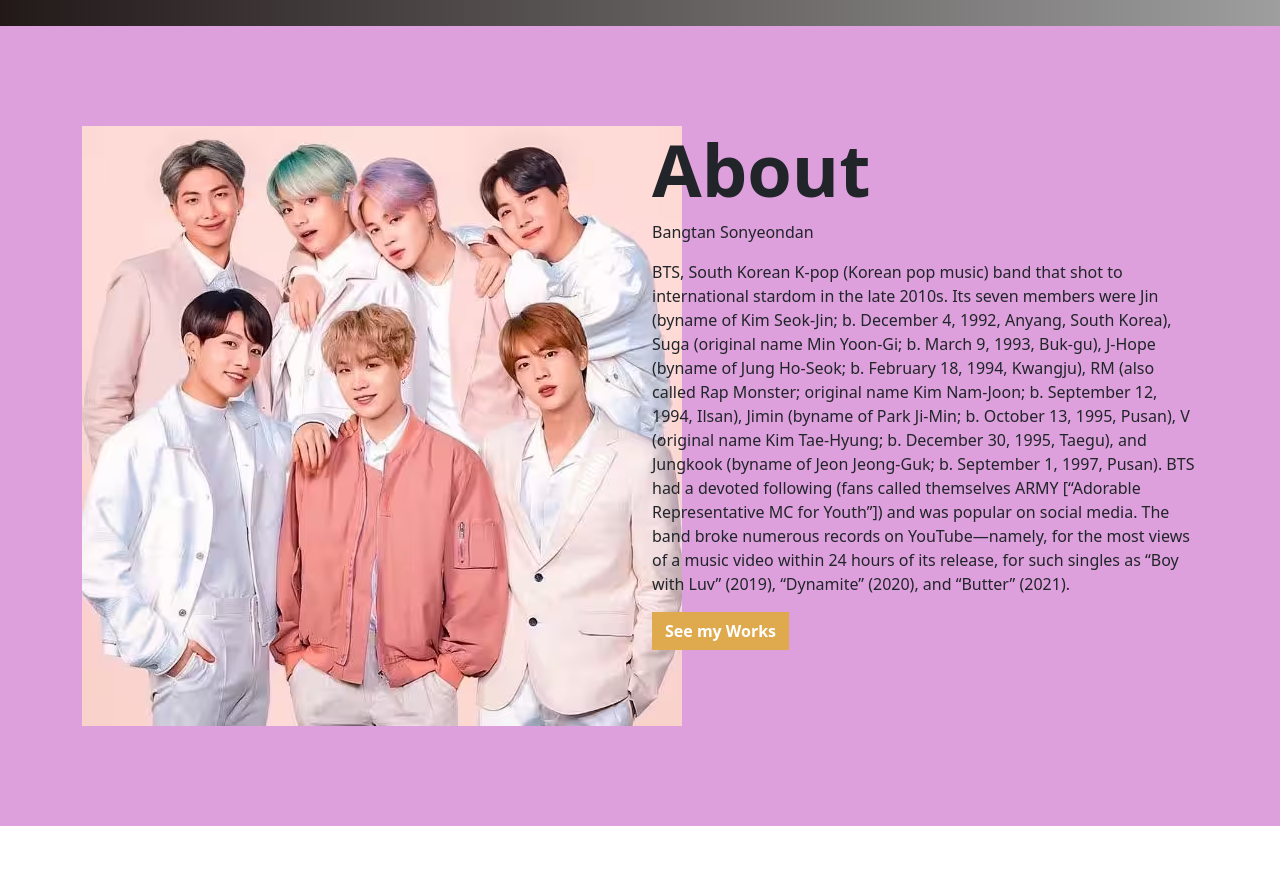
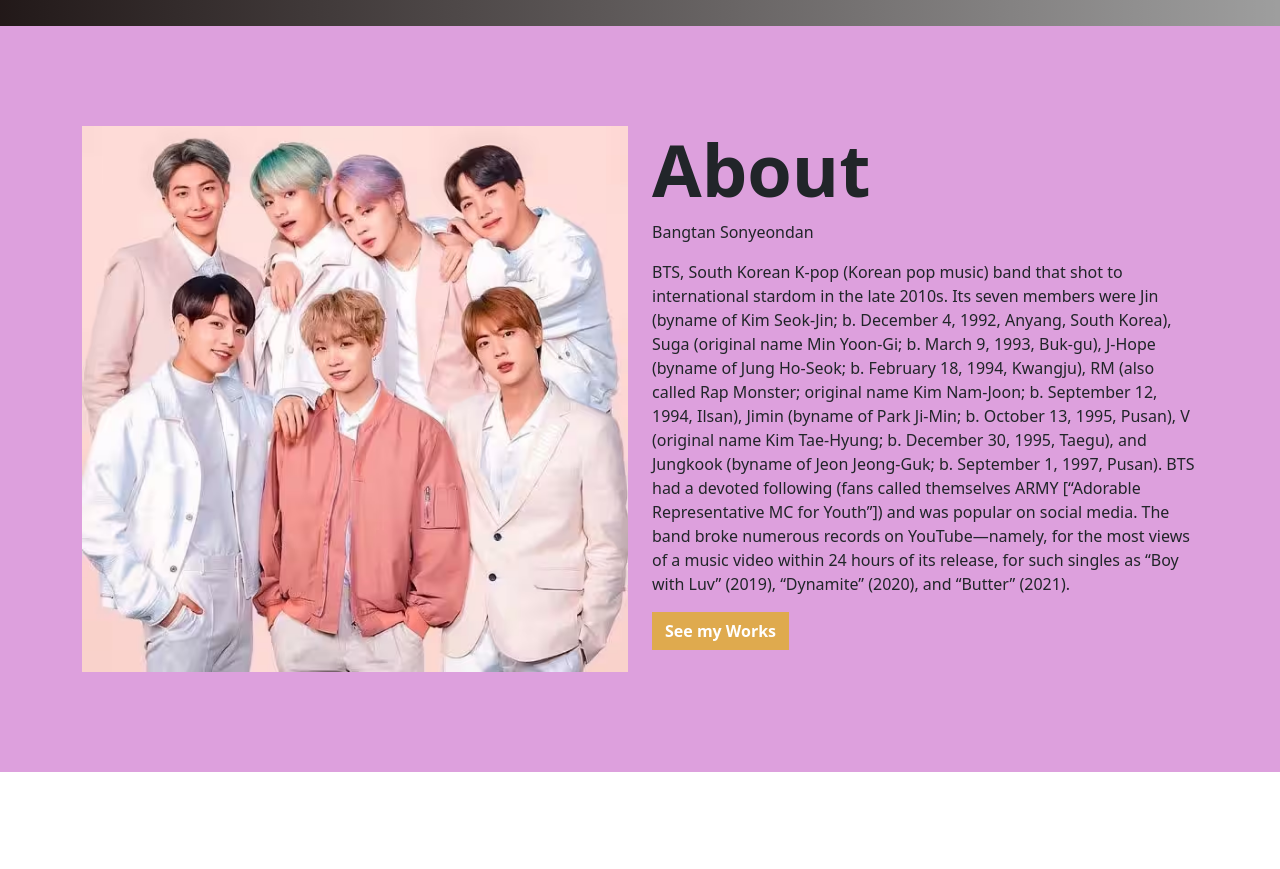
Before and after one commit to Clouds2001/klydz.github.io, a plain HTML site: page index.html in a window 1280 px wide. Shown: the part 840-1709 px from the top of the page. Drawn offline with nearby package versions, Linux system fonts and the light colour scheme; grey boxes are pictures that could not be loaded.

Commit message:
Update index.html

```diff
--- a/index.html
+++ b/index.html
@@ -56,7 +56,7 @@
     <div class="container">
       <div class="row lign-items-center">
         <div class="col-lg-6">
-          <img src="Assets/img/bts6.avif" alt="">
+          <img src="Assets/img/bts6.avif" alt="" class=img-fluid>
         </div>
         <div class="col-lg-6">
           <h2 class="display-2 class fw-bold">About</h2>
```
